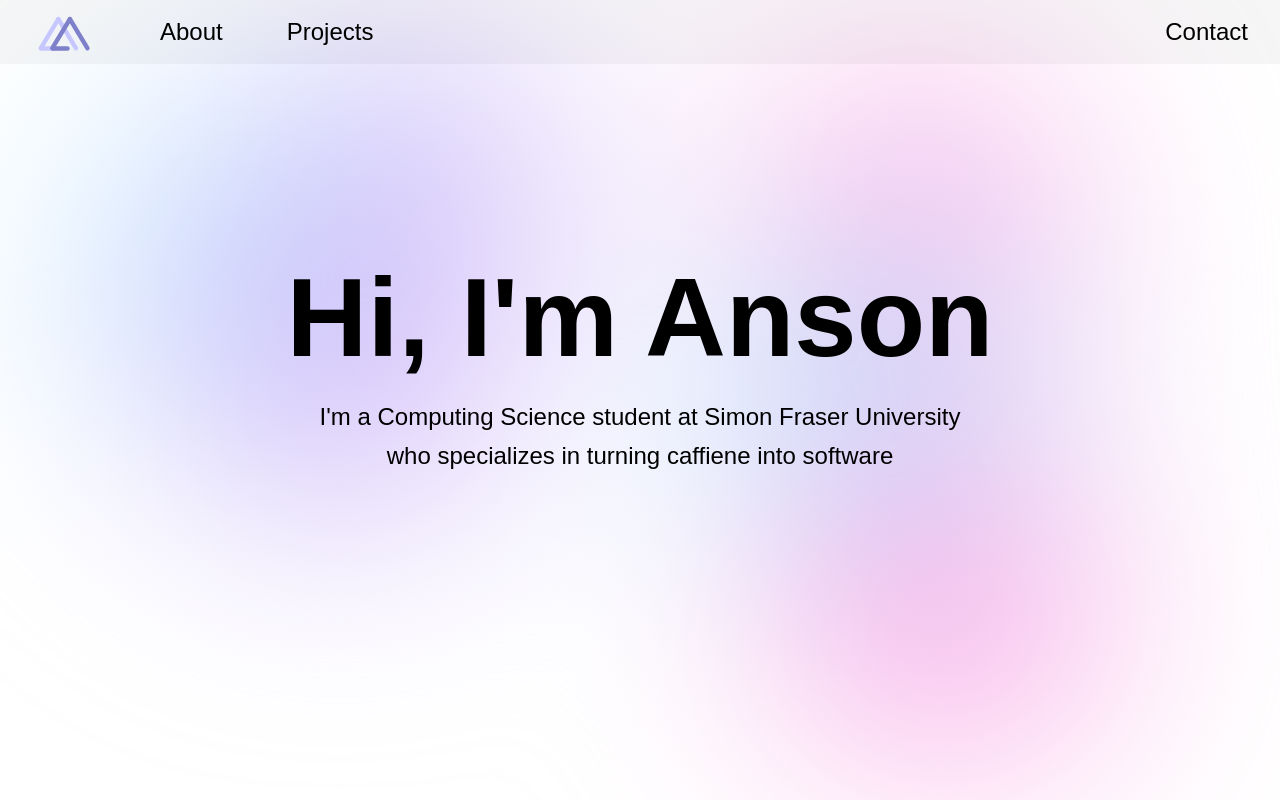
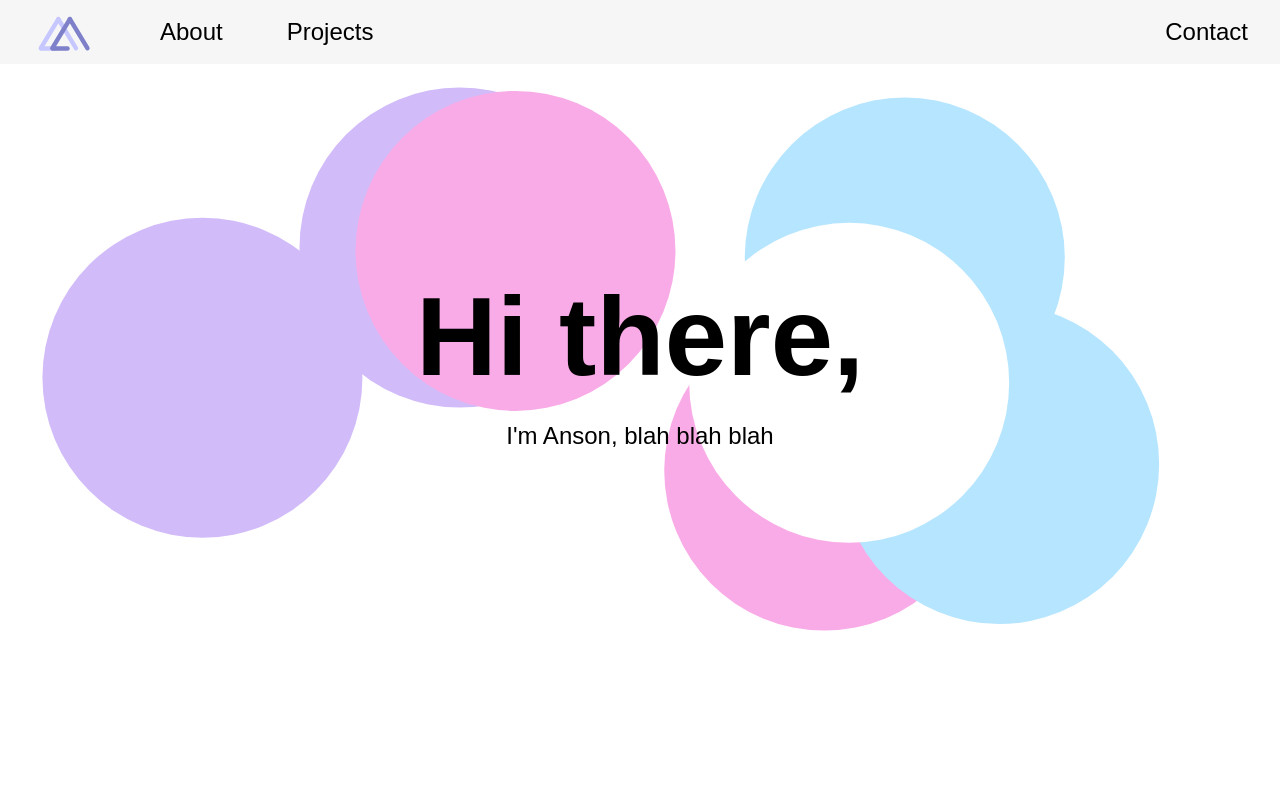
Before and after one commit to NsnGitHub/nsn-portfolio, a React (Vite) app: page / in a window 1280 px wide. Built offline with nearby package versions, Linux system fonts and the light colour scheme.

Commit message:
Redid liquidbackground to a reacty implementation

```diff
--- a/src/App.tsx
+++ /dev/null
@@ -1,22 +0,0 @@
-import './App.css';
-import LiquidBackground from './components/liquidBackground';
-import Navbar from './components/navbar';
-
-function App() {
-  return (
-    <>
-      <Navbar></Navbar>
-      <LiquidBackground></LiquidBackground>
-      <div className="center">
-        <h1>
-          Hi, I'm Anson
-        </h1>
-        <p className="introText">
-          I'm a Computing Science student at Simon Fraser University who specializes in turning caffiene into software
-        </p>
-      </div>
-    </>
-  );
-}
-
-export default App
--- /dev/null
+++ b/src/components/App.tsx
@@ -0,0 +1,18 @@
+import "../styles/App.css";
+import LiquidBackgroundV2 from "./liquidBackground-v2";
+import Navbar from "./Navbar";
+
+function App() {
+  return (
+    <>
+      <Navbar></Navbar>
+      <LiquidBackgroundV2 />
+      <div className="center">
+        <h1>Hi there,</h1>
+        <p className="introText">I'm Anson, blah blah blah</p>
+      </div>
+    </>
+  );
+}
+
+export default App;
--- /dev/null
+++ b/src/components/LiquidBackground-v2.tsx
@@ -0,0 +1,125 @@
+import { useEffect, useState } from "react";
+import "../styles/liquidBackground.css";
+
+type Position = {
+  x: number;
+  y: number;
+};
+
+type Circle = {
+  size: number;
+  positionX: number;
+  positionY: number;
+  velocityX: number;
+  velocityY: number;
+};
+
+const getCircleSize = () => {
+  const windowSize = window.innerWidth;
+  const circleWidth = Math.floor(windowSize / 4);
+  return circleWidth;
+};
+
+const generateRandomPosition = (sizeOfCircle: number) => {
+  const randX = Math.random() * window.innerWidth - sizeOfCircle;
+  const randY = Math.random() * window.innerHeight - sizeOfCircle;
+  return { x: randX, y: randY };
+};
+
+const randomSpeedAndDirection = () => {
+  const randomSpeed = Math.random() + 2;
+  const randomDirection = Math.random() > 0.5 ? 1 : -1;
+  return randomSpeed * randomDirection;
+};
+
+export default function LiquidBackgroundV2() {
+  const [circles, setCircles] = useState<Circle[]>([]);
+
+  useEffect(() => {
+    const initCircles = () => {
+      const newCircles = [];
+      const circleSize = getCircleSize();
+
+      for (let i = 0; i < 7; i++) {
+        const randomPosition: Position = generateRandomPosition(circleSize);
+        const circle: Circle = {
+          size: circleSize,
+          positionX: randomPosition.x,
+          positionY: randomPosition.y,
+          velocityX: randomSpeedAndDirection(),
+          velocityY: randomSpeedAndDirection(),
+        };
+        newCircles.push(circle);
+      }
+      setCircles(newCircles);
+    };
+
+    const update = () => {
+      setCircles((prev) => {
+        return prev.map((circle) => {
+          const updateCircle = { ...circle };
+          updateCircle.positionX += updateCircle.velocityX;
+          updateCircle.positionY += updateCircle.velocityY;
+
+          if (updateCircle.positionX > window.innerWidth - updateCircle.size) {
+            updateCircle.positionX = window.innerWidth - updateCircle.size;
+            updateCircle.velocityX *= -1;
+          }
+
+          if (updateCircle.positionX <= 0) {
+            updateCircle.velocityX *= -1;
+            updateCircle.positionX = 0;
+          }
+
+          if (updateCircle.positionY > window.innerHeight - updateCircle.size) {
+            updateCircle.positionY = window.innerHeight - updateCircle.size;
+            updateCircle.velocityY *= -1;
+          }
+
+          if (updateCircle.positionY <= 0) {
+            updateCircle.velocityY *= -1;
+            updateCircle.positionY = 0;
+          }
+
+          return updateCircle;
+        });
+      });
+
+      requestAnimationFrame(update);
+    };
+
+    initCircles();
+    const updateId = requestAnimationFrame(update);
+
+    return () => cancelAnimationFrame(updateId);
+  }, []);
+
+  return (
+    <div className="backgroundContainer">
+      <div className="blurEffect">
+        {circles.map((circle, index) => (
+          <div
+            key={index}
+            className={`circle ${
+              // Conditions to get 2 blue, 2 purple, 2 pink circles in 7 circles total
+              index === 0
+                ? "white"
+                : // purples
+                index % 3 === 0
+                ? "purple"
+                : // pinks and blues
+                index % 3 === 1
+                ? "pink"
+                : "blue"
+            }`}
+            style={{
+              width: `${circle.size}px`,
+              height: `${circle.size}px`,
+              transform: `translate(${circle.positionX}px, ${circle.positionY}px)`,
+            }}
+          ></div>
+        ))}
+      </div>
+    </div>
+  );
+}
--- a/src/components/liquidBackground.tsx
+++ /dev/null
@@ -1,124 +0,0 @@
-import { useEffect } from 'react';
-import '../styles/liquidBackground.css';
-
-class Circle {
-    element: HTMLElement;
-    size: number;
-    position: number[];
-    x: number;
-    y: number;
-    velocity_x: number;
-    velocity_y: number;
-
-    constructor(element: HTMLElement) {
-        this.element = element;
-
-        const circleSize = getCircleSize();
-
-        if (this.element.classList[1] == 'white') {
-            this.element.style.width = `${Math.floor(circleSize * 0.7)}px`;
-            this.element.style.height = `${Math.floor(circleSize * 0.7)}px`;
-        } else {
-            this.element.style.width = `${circleSize}px`;
-            this.element.style.height = `${circleSize}px`;
-        }
-        this.size = circleSize;
-
-        this.position = generateRandomPosition(this.size);
-        this.x = this.position[0];
-        this.y = this.position[1];
-        this.velocity_x = randomSpeed() * randomDirection();
-        this.velocity_y = randomSpeed() * randomDirection();
-    }
-
-    updatePosition() {
-        this.x += this.velocity_x;
-        this.y += this.velocity_y;
-
-        if (this.x >= window.innerWidth - this.size) {
-            this.velocity_x *= -1;
-            this.x = window.innerWidth - this.size;
-        }
-
-        if (this.x <= 0) {
-            this.velocity_x *= -1;
-            this.x = 0;
-        }
-
-        if (this.y >= window.innerHeight - this.size) {
-            this.velocity_y *= -1;
-            this.y = window.innerHeight - this.size;
-        }
-
-        if (this.y <= 0) {
-            this.velocity_y *= -1;
-            this.y = 0;
-        }
-    }
-
-    moveCircle() {
-        this.element.style.transform = `translate(${this.x}px, ${this.y}px)`;
-    }
-}
-
-const getCircleSize = () => {
-    const windowSize = window.innerWidth;
-    const circleWidth = Math.floor(windowSize / 4);
-    return circleWidth;
-}
-
-const generateRandomPosition = (sizeOfCircle: number) => {
-    const randX = Math.random() * window.innerWidth - sizeOfCircle;
-    const randY = Math.random() * window.innerHeight - sizeOfCircle;
-    return [randX, randY];
-}
-
-const randomSpeed = () => {
-    return (Math.random() + 2);
-}
-
-const randomDirection = () => {
-    return (Math.random() > 0.5 ? 1 : -1);
-}
-
-const initCircles = () => {
-    const circles: NodeListOf<HTMLElement> = document.querySelectorAll('.circle');
-    const circlesArray: Circle[] = Array.from(circles).map(circle => {
-        return new Circle(circle);
-    });
-
-    const update = () => {
-        circlesArray.forEach(circle => {
-            circle.updatePosition();
-            circle.moveCircle();
-        })
-        requestAnimationFrame(update);
-    }
-
-    requestAnimationFrame(update)
-}
-
-const LiquidBackground: React.FC = () => {
-
-    useEffect(() => {
-        initCircles();
-    }, [])
-
-    return (
-        <>
-            <div className="backgroundContainer">
-                <div className="blurEffect">
-                    <div className="circle purple"></div>
-                    <div className="circle pink"></div>
-                    <div className="circle blue"></div>
-                    <div className="circle blue"></div>
-                    <div className="circle pink"></div>
-                    <div className="circle purple"></div>
-                    <div className="circle white"></div>
-                </div>
-            </div>
-        </>
-    )
-}
-
-export default LiquidBackground;
--- a/src/styles/liquidBackground.css
+++ b/src/styles/liquidBackground.css
@@ -21,23 +21,23 @@
   left: 0;
   width: 100%;
   height: 100%;
-    filter: blur(120px);
+  filter: blur(0px);
   z-index: 3;
 }
 
 .blue {
-    background-color: #B5E5FF;
+  background-color: #b5e5ff;
 }
 
 .pink {
-    background-color: #F9ABE7;
+  background-color: #f9abe7;
 }
 
 .purple {
-    background-color: #D1BBF9;
+  background-color: #d1bbf9;
 }
 
 .white {
-    background-color: #FFFFFF;
+  background-color: #ffffff;
   z-index: 2;
 }
```
Also changed, not shown: src/components/navbar.tsx (+75 -18 lines), src/main.tsx (+7 -7 lines), src/styles/App.css (renamed from src/App.css). Lines whose indentation alone changed are shown as unchanged.
